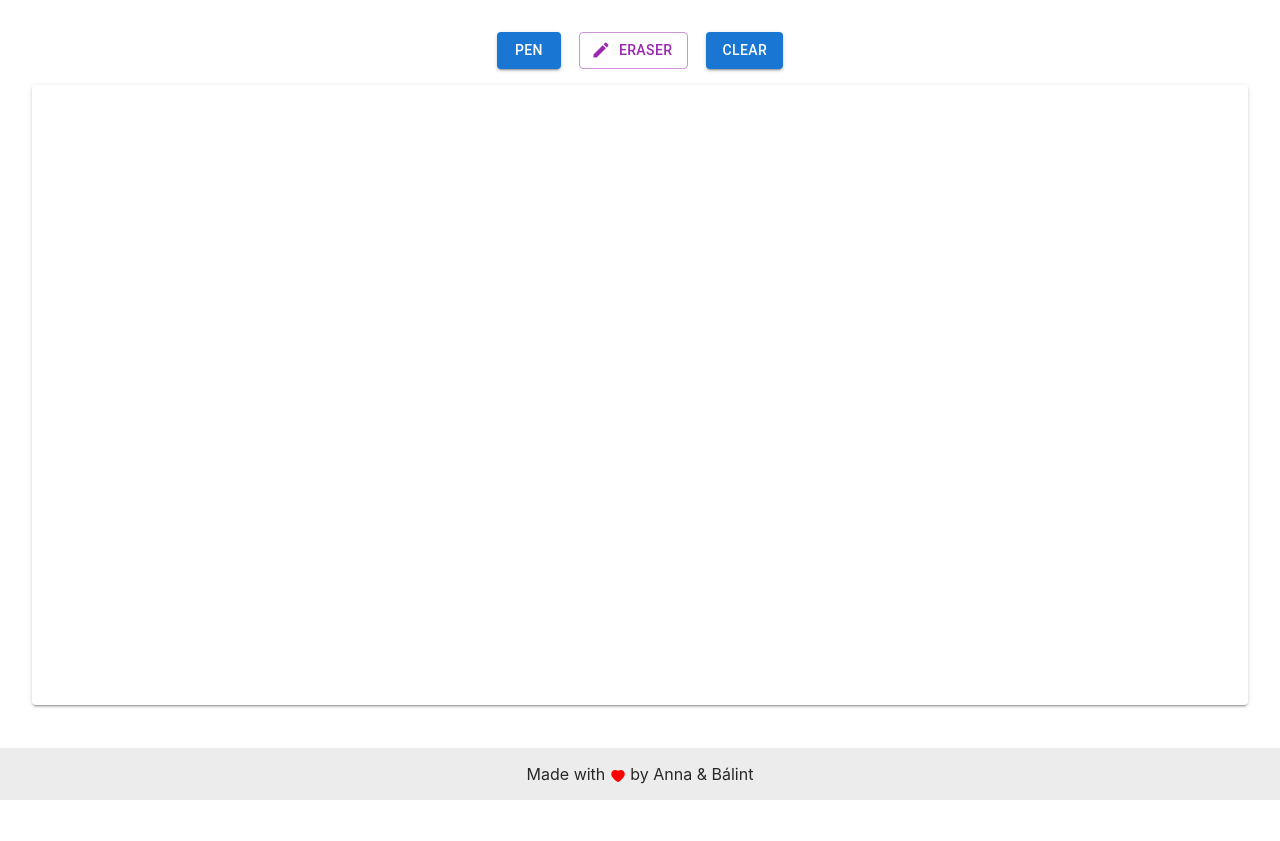
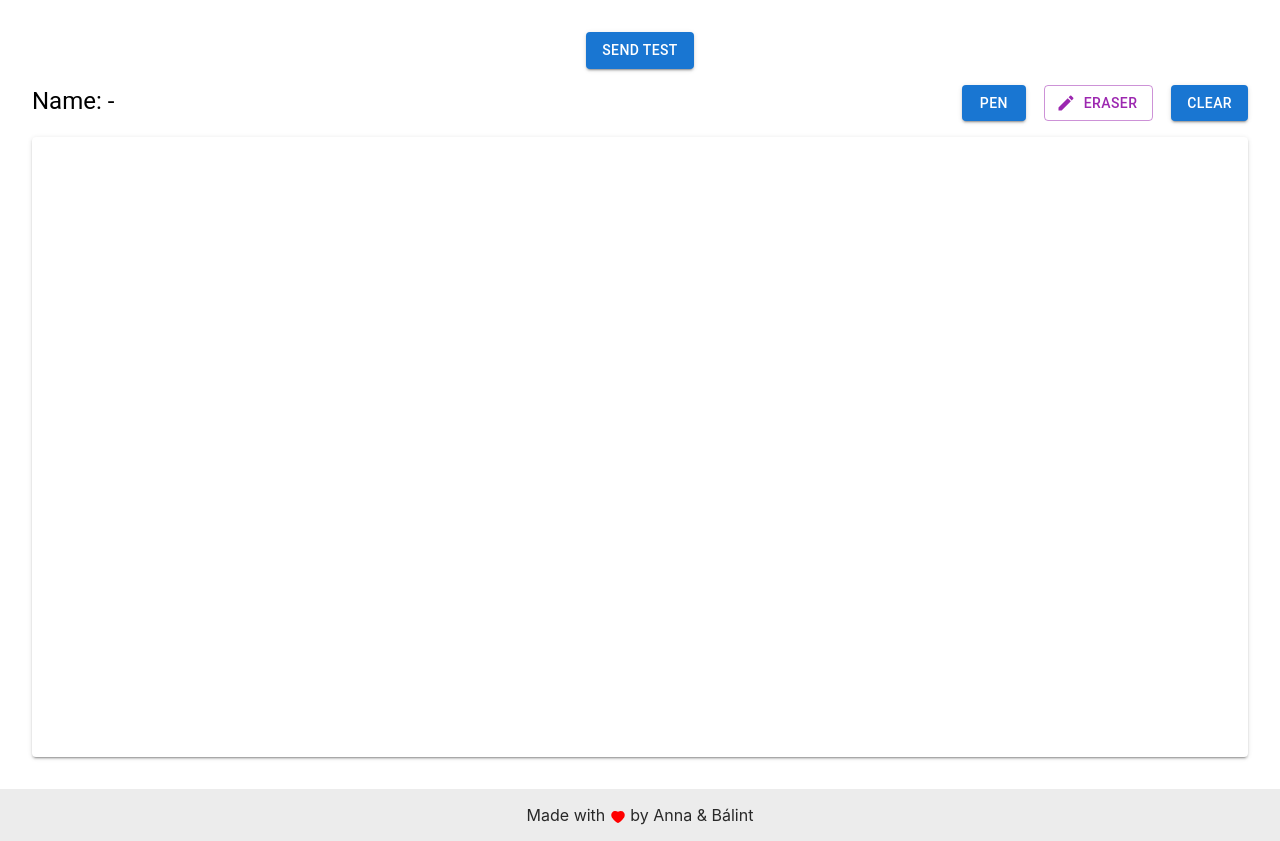
Before and after one commit to dh-anna/Fe-WhiteBoard, a React (Create React App) app in the folder fe-whiteboard/: page /whiteboard/1 in a window 1280 px wide. Before the commit the page ends 800 px from the top, so only its background shows below. Built offline with nearby package versions, Linux system fonts and the light colour scheme; no server answers.

Commit message:
feat: websocket

```diff
--- a/fe-whiteboard/src/components/whiteboard.tsx
+++ b/fe-whiteboard/src/components/whiteboard.tsx
@@ -1,5 +1,5 @@
 import React, { useEffect, useRef, useState } from "react";
-import { Box, Paper, Stack } from "@mui/material";
+import { Box, Button, Paper, Stack, Typography } from "@mui/material";
 import { ToolSelector } from "./toolSelector";
 import { useSocket } from "../contexts/SocketContext";
 
@@ -18,7 +18,22 @@ export const Whiteboard: React.FC<WhiteboardProps> = (
   const [isDrawing, setIsDrawing] = useState(false);
   const [currentTool, setCurrentTool] = useState<DrawingTool>("pen");
 
-  const { socket } = useSocket();
+  const { socket, username } = useSocket();
+
+  useEffect(() => {
+    if (!socket) return;
+    socket.on("message", (data) => {
+      console.log(data);
+    });
+    socket.emit("connect_to_whiteboard", { whiteboard_id: props.whiteBoardId });
+    socket.on("draw", (data) => {
+      console.log(data);
+      if (context) {
+        context.lineTo(data.cords.x, data.cords.y);
+        context.stroke();
+      }
+    });
+  }, [socket]);
 
   useEffect(() => {
     if (canvasRef.current) {
@@ -80,6 +95,13 @@ export const Whiteboard: React.FC<WhiteboardProps> = (
           e.clientY - canvasRef.current!.offsetTop,
         );
         context.stroke();
+        socket?.emit("draw", {
+          cords: {
+            x: e.clientX - canvasRef.current!.offsetLeft,
+            y: e.clientY - canvasRef.current!.offsetTop,
+          },
+          whiteboard_id: props.whiteBoardId,
+        });
       } else if (currentTool === "eraser") {
         // Use white color to simulate erasing
         context.strokeStyle = "#fff";
@@ -117,12 +139,26 @@ export const Whiteboard: React.FC<WhiteboardProps> = (
   return (
     <Box sx={{ flexGrow: 1, m: 2, p: 2, display: "flex" }}>
       <Stack alignItems="center" gap={2} sx={{ width: "100%" }}>
+        <Button
+          variant="contained"
+          onClick={() => {
+            socket?.emit("draw", {
+              cords: { x: 100, y: 100 },
+              whiteboard_id: props.whiteBoardId,
+            });
+          }}
+        >
+          Send test
+        </Button>
+        <Stack flexDirection="row" justifyContent="space-between" width="100%">
+          <Typography variant="h5">Name: {username ?? "-"}</Typography>
           <ToolSelector
             currentTool={currentTool}
             onPenSelect={() => switchTool("pen")}
             onEraserSelect={() => switchTool("eraser")}
             onClearPage={handleClear}
           />
+        </Stack>
         <Paper
           elevation={2}
           sx={{ width: "100%", height: "calc(100vh - 180px)" }}
--- a/fe-whiteboard/src/contexts/SocketContext.tsx
+++ b/fe-whiteboard/src/contexts/SocketContext.tsx
@@ -8,6 +8,7 @@ interface SocketContextProps {
 
 type SocketContextType = {
   socket?: Socket;
+  username?: string;
 };
 
 export const SocketContext = createContext<SocketContextType | undefined>(
@@ -24,22 +25,33 @@ export const useSocket = (): SocketContextType => {
 
 export const SocketProvider: React.FC<SocketContextProps> = ({ children }) => {
   const [socket, setSocket] = useState<Socket>();
+  const [username, setUsername] = useState<string>();
 
   useEffect(() => {
+    if (socket) return;
     const newSocket = io(config.backendUrl, { transports: ["websocket"] }); // Replace with your Socket.io server URL
+
+    newSocket.on("username", (data) => {
+      console.log("Username: ", data);
+      setUsername(data.username);
+    });
 
     newSocket.on("connect", () => {
       console.log("Connected");
       setSocket(newSocket);
     });
 
-    //return () => newSocket.close();
+    return () => {
+      console.log("Disconnecting socket");
+      newSocket.disconnect();
+    };
   }, []);
 
   return (
     <SocketContext.Provider
       value={{
         socket: socket!,
+        username,
       }}
     >
       {children}
--- a/fe-whiteboard/src/pages/WhiteboardPage.tsx
+++ b/fe-whiteboard/src/pages/WhiteboardPage.tsx
@@ -1,11 +1,11 @@
 import React from "react";
-import { Box } from "@mui/material";
 import { Whiteboard } from "../components/whiteboard";
 import { useParams } from "react-router-dom";
 import { SocketProvider } from "../contexts/SocketContext";
 
 export const WhiteboardPage = () => {
   const whiteboardId = useParams()["whiteboardId"];
+
   return (
     <SocketProvider>
       <Whiteboard whiteBoardId={whiteboardId} />
```
Also changed, not shown: 1 other file (tests, documents, lock files or other folders). Lines whose indentation alone changed are shown as unchanged.
